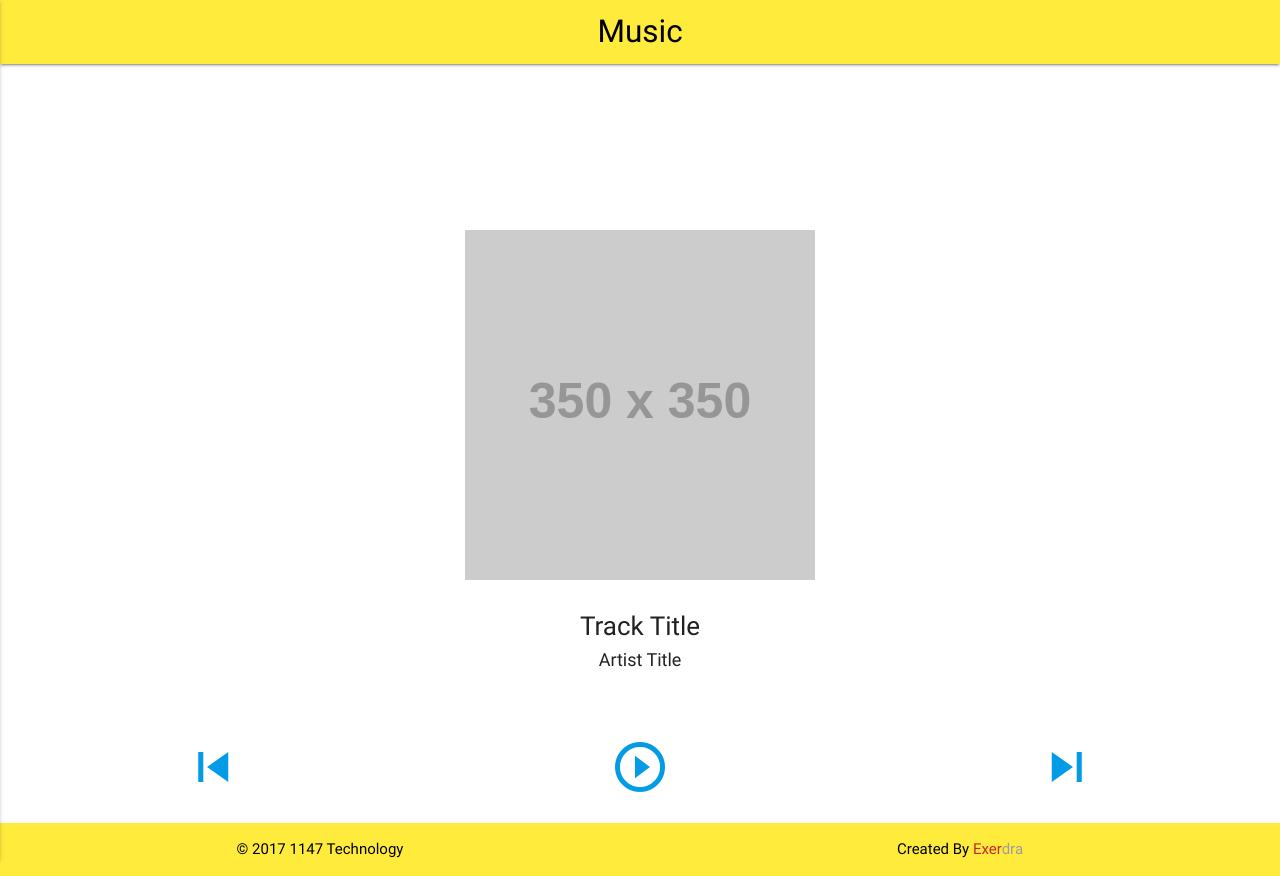
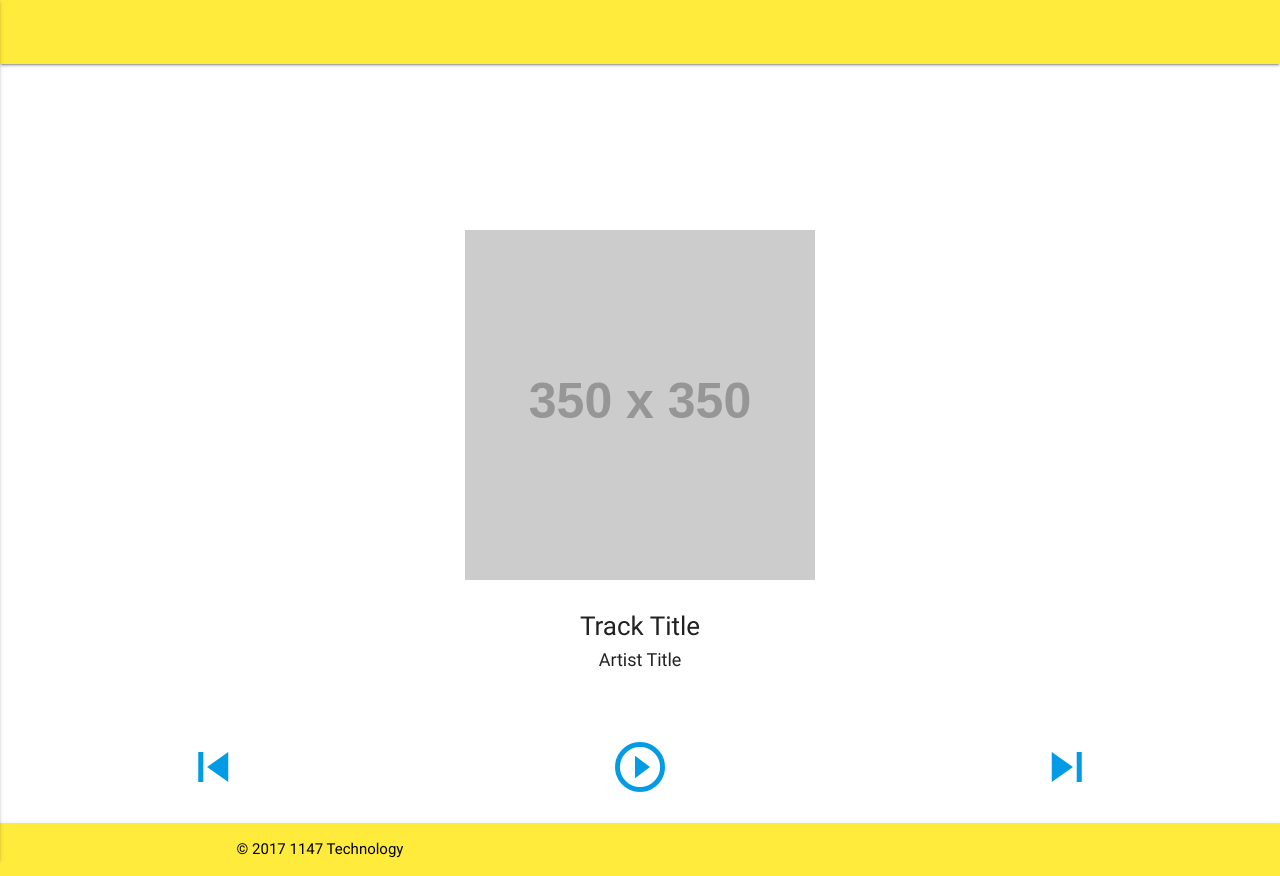
Before and after one commit to gestatech/materialize, a plain HTML site: page index.html in a window 1280 px wide. Drawn offline with nearby package versions, Linux system fonts and the light colour scheme; placeholder pictures from the web are drawn by us.

Commit message:
cleaned up frontend

```diff
--- a/index.html
+++ b/index.html
@@ -16,7 +16,7 @@
   <header> <!--Header Content Starts-->
 	  <nav><!--Navbar starts-->
 	    <div class="nav-wrapper yellow"> <!--Wrapper content with background-->
-	      <a href="#" class="brand-logo center black-text">Music</a> <!--Title with black text, centered-->
+	      <a href="#" class="brand-logo center black-text"></a> <!--Title with black text, centered-->
 	      <a href="#" data-activates="slide-out" class="button-collapse black-text"><i class="material-icons">menu</i></a><!--Side nav open button-->
 	    </div><!--Wrapper content ends-->
 	  </nav><!--Navbar ends-->
@@ -63,8 +63,8 @@
 	       <div class="black-text">
 	           <div class="row center footer-text">
 	              <div class="col m6 s12">©	 2017 1147 Technology</div>
-	              <div class="col m6 s12">Created By <span class="red-text text-darken-3">Exer<span class="grey-text">dra</span></span></div>
-	           </div>
+<!-- 	              <div class="col m6 s12">Created By <span class="red-text text-darken-3">Exer<span class="grey-text">dra</span></span></div>-->
+		       </div>
 	       </div>
 	  </div>
   </footer><!--Footer content ends-->
```
